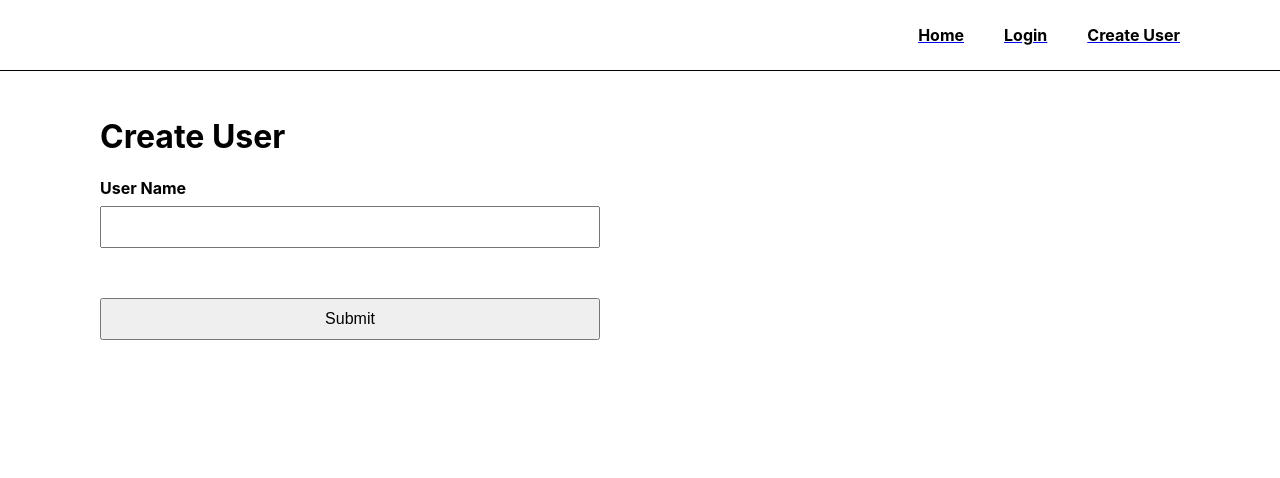
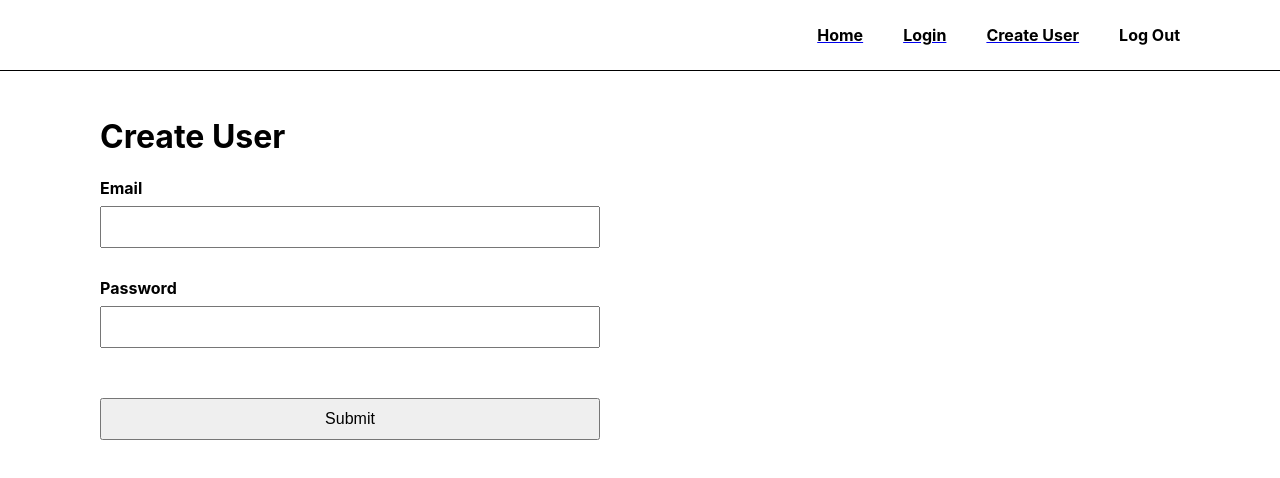
Before and after one commit to aecn/dynamic-web-exercise-six, a React (Create React App) app: page /create in a window 1280 px wide. Shown: the top 478 px of the page. Built offline with nearby package versions, Linux system fonts and the light colour scheme; no server answers.

Commit message:
create user, log out, display info

```diff
--- a/src/App.js
+++ b/src/App.js
@@ -18,51 +18,75 @@
   appId: "1:176896687562:web:96de2e42271af7af5fa333"
 };
 
-const router = createBrowserRouter([
-  {
-    path: "/",
-    element: <UserProfilePage />,
-  },
-  {
-    path: "/login",
-    element: <LoginPage />,
-  },
-  {
-    path: "/create",
-    element: <CreateUserPage />,
-  },
-]);
-
 function App() {
   const [appInitialized, setAppInitialized] = useState(false);
   const [isLoading, setIsLoading] = useState(true);
   const [isLoggedIn, setIsLoggedIn] = useState(false);
   const [userInformation, setUserInformation] = useState({});
-
+  // app is initialized when it is ready
   useEffect(() => {
+    // initialize firebase
     initializeApp(firebaseConfig);
     setAppInitialized(true);
   }, []);
-
+  // checks if user is logged in
+  // user loads page, check their status
+  // set state accordingly
   useEffect(() => {
     if (appInitialized) {
       const auth = getAuth();
     onAuthStateChanged(auth, (user) => {
       if (user) {
+        // user is signed in
         setUserInformation(user);
         setIsLoggedIn(true);
       } else {
+        // user is signed out
         setUserInformation({});
         setIsLoggedIn(false);
       }
+      // whenever state changes setLoading to false
         setIsLoading(false);
       });
     }
   }, [appInitialized]);
 
+  console.log({ userInformation });
+
+  const router = createBrowserRouter([
+    {
+      path: "/",
+      element:
+      <UserProfilePage
+        isLoggedIn={isLoggedIn}
+        isLoading={isLoading}
+        userInformation={userInformation}
+        setIsLoggedIn={setIsLoggedIn}
+        setUserInformation={setUserInformation}
+      />,
+    },
+    {
+      path: "/login",
+      element:
+      <LoginPage
+        isLoggedIn={isLoggedIn}
+        setIsLoggedIn={setIsLoggedIn}
+        setUserInformation={setUserInformation}
+      />,
+    },
+    {
+      path: "/create",
+      element:
+        <CreateUserPage
+          isLoggedIn={isLoggedIn}
+          setIsLoggedIn={setIsLoggedIn}
+          setUserInformation={setUserInformation}
+        />,
+    },
+  ]);
+
   return (
     <div className="App">
-      <Header />
       <RouterProvider router={router} />
     </div>
   );
--- a/src/components/CreateUserForm.js
+++ b/src/components/CreateUserForm.js
@@ -1,10 +1,12 @@
 import React from 'react';
 
-function CreateUserForm() {
+function CreateUserForm({ signUpUser }) {
     return (
-        <form className="FormElement">
-            <label htmlFor="userName">User Name</label>
-            <input type="text" name="userName" />
+        <form className="FormElement" onSubmit={(e) => signUpUser(e)}>
+            <label htmlFor="email">Email</label>
+            <input type="email" name="email" />
+            <label htmlFor="password">Password</label>
+            <input type="password" name="password" />
 
             <button type="submit">Submit</button>
         </form>
--- a/src/components/Header.js
+++ b/src/components/Header.js
@@ -1,18 +1,33 @@
 import React from 'react';
+import { Link } from "react-router-dom";
+import { getAuth, signOut } from "firebase/auth";
 
-function Header() {
+function Header({ setIsLoggedIn, setUserInformation }) {
+    function logout() {
+        const auth = getAuth();
+        signOut(auth)
+            .then(() => {
+                setUserInformation({});
+                setIsLoggedIn(false);
+            })
+            .catch((error) => {
+                console.warn(error);
+            });
+    }
+
     return (
         <header>
             <nav>
-                <a href="/">
+                <Link to="/">
                     <p>Home</p>
-                </a>
-                <a href="/login">
+                </Link>
+                <Link to="/login">
                     <p>Login</p>
-                </a>
-                <a href="/create">
+                </Link>
+                <Link to="/create">
                     <p>Create User</p>
-                </a>
+                </Link>
+                <p onClick={() => logout()}>Log Out</p>
             </nav>
         </header>
     );
--- a/src/pages/CreateUser.js
+++ b/src/pages/CreateUser.js
@@ -1,12 +1,62 @@
-import React from 'react';
+import React, { useCallback, useEffect, useState } from 'react';
+import { useNavigate } from 'react-router';
+import { getAuth, createUserWithEmailAndPassword } from 'firebase/auth';
 import CreateUserForm from '../components/CreateUserForm';
+import Header from '../components/Header';
 
-function CreateUserPage() {
+function CreateUserPage({ isLoggedIn, setIsLoggedIn, setUserInformation }) {
+    const [errors, setErrors] = useState();
+    const navigate = useNavigate();
+
+    useEffect(() => {
+        if (isLoggedIn) navigate("/");
+    }, [isLoggedIn]);
+
+    const signUpUser = useCallback(
+        (e) => {
+            e.preventDefault();
+
+            const email = e.currentTarget.email.value;
+            const password = e.currentTarget.password.value;
+
+            console.log({ email, password });
+
+            const auth = getAuth();
+
+            createUserWithEmailAndPassword(auth, email, password)
+                .then((userCredential) => {
+                    const user = userCredential.user;
+                    setIsLoggedIn(true);
+                    setUserInformation({
+                        email: user.email,
+                        displayName: user.displayName,
+                        uid: user.uid,
+                        accessToken: user.accessToken,
+                    });
+                setErrors();
+            })
+            .catch((error) => {
+                const errorCode = error.code;
+                const errorMessage = error.message;
+                console.warn({ error, errorCode, errorMessage });
+                setErrors(errorMessage);
+            });
+        },
+        [setErrors, setIsLoggedIn, setUserInformation]
+    );
+
     return (
-        <div className="PageWrapper">
-            <h1>Create User</h1>
-            <CreateUserForm />
-        </div>
+        <>
+            <Header
+                setIsLoggedIn={setIsLoggedIn}
+                setUserInformation={setUserInformation}
+            />
+            <div className="PageWrapper">
+                <h1>Create User</h1>
+                <CreateUserForm signUpUser={signUpUser} />
+                <p>{errors}</p>
+            </div>
+        </>
     );
 }
 
--- a/src/pages/Login.js
+++ b/src/pages/Login.js
@@ -1,12 +1,26 @@
-import React from 'react';
+import React, { useEffect } from 'react';
+import { useNavigate } from "react-router";
 import LoginForm from '../components/LoginForm';
+import Header from '../components/Header';
 
-function LoginPage() {
+function LoginPage({ isLoggedIn, setIsLoggedIn, setUserInformation }) {
+    const navigate = useNavigate();
+
+    useEffect(() => {
+        if (isLoggedIn) navigate("/");
+    }, [isLoggedIn]);
+
     return (
-        <div className="PageWrapper">
-            <h1>Login</h1>
-            <LoginForm />
-        </div>
+        <>
+            <Header
+                setIsLoggedIn={setIsLoggedIn}
+                setUserInformation={setUserInformation}
+            />
+            <div className="PageWrapper">
+                <h1>Login</h1>
+                <LoginForm />
+            </div>
+        </>
     );
 }
 
--- a/src/pages/UserProfile.js
+++ b/src/pages/UserProfile.js
@@ -1,10 +1,27 @@
-import React from 'react';
+import React, { useEffect } from 'react';
+import { useNavigate } from 'react-router-dom';
+import Header from '../components/Header';
 
-function UserProfilePage() {
+function UserProfilePage({ isLoading, isLoggedIn, userInformation, setIsLoggedIn, setUserInformation }) {
+    const navigate = useNavigate();
+
+    useEffect(() => {
+        if (!isLoggedIn && !isLoading) navigate("/login");
+    }, [isLoading, isLoggedIn]);
+
     return (
-        <div className="PageWrapper">
-            <h1>User Profile</h1>
-        </div>
+        <>
+            <Header
+                setIsLoggedIn={setIsLoggedIn}
+                setUserInformation={setUserInformation}
+            />
+            <div className="PageWrapper">
+                <h1>User Profile</h1>
+                <p><strong>Display Name: </strong>{userInformation.displayName}</p>
+                <p><strong>Email: </strong>{userInformation.email}</p>
+                <p><strong>User ID: </strong>{userInformation.uid}</p>
+            </div>
+        </>
     );
 }
 
```
